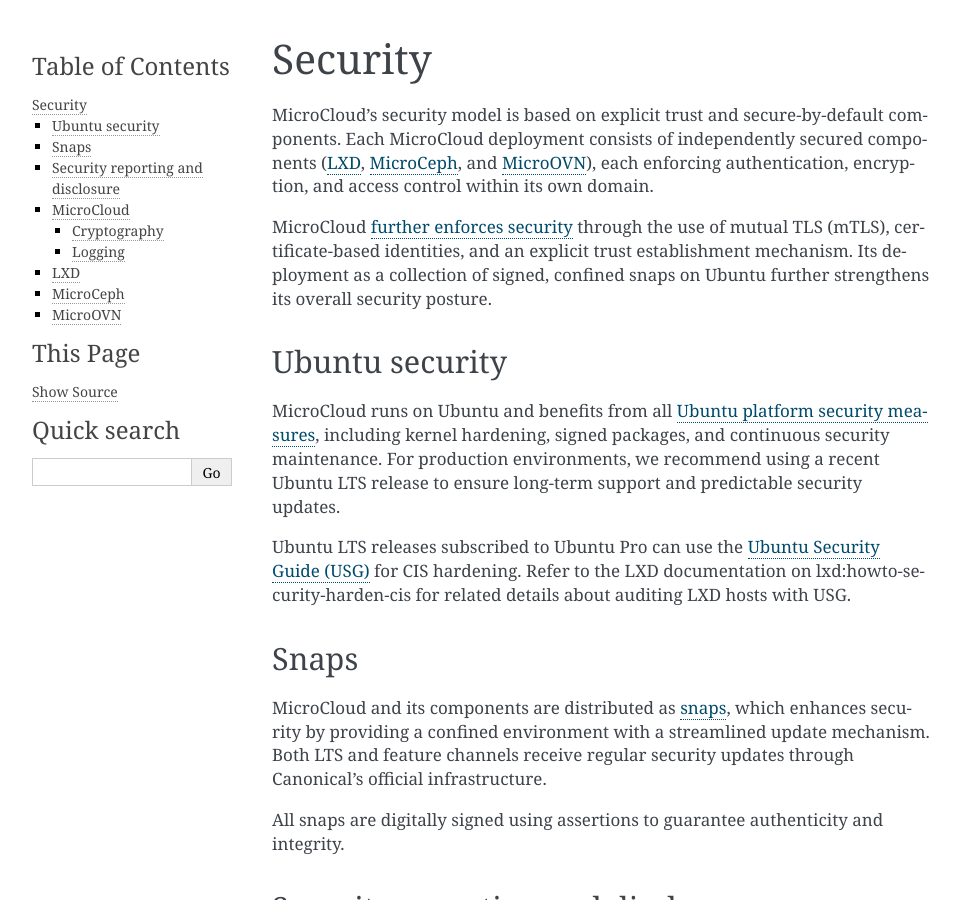
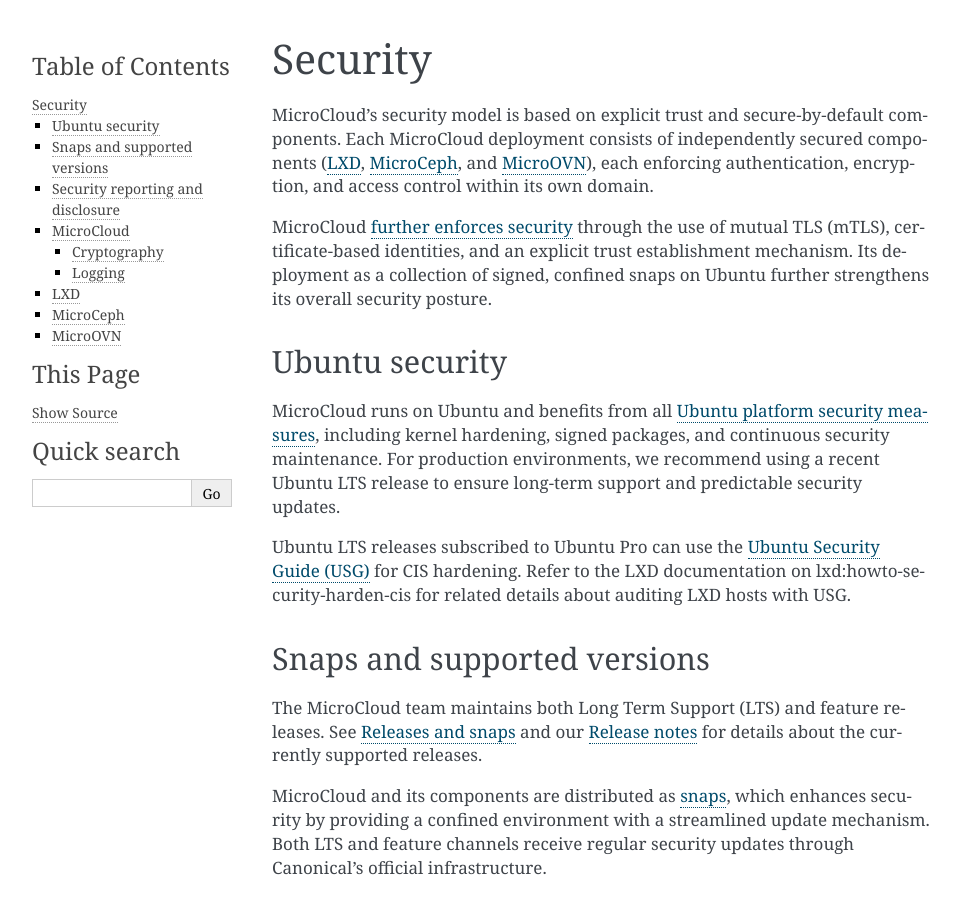
Before and after one commit to canonical/microcloud, a Sphinx documentation site: the page built from doc/explanation/security.md, in a window 1280 px wide and 900 px high. Shown: the whole window, without its empty margins (148-1108 px from the left). Built offline with Sphinx 7.4.7, drawn with Linux system fonts in a browser that asks for light colours; the version number could not be read and is left out; comment, search, counter and statistics services are not loaded; cross-references to code outside the pages are shown as plain code.

Commit message:
doc: add release notes links to security page
Signed-off-by: Elijah Greenstein <elijah.greenstein@canonical.com>
(cherry picked from commit 9c040642b8d5a5ef8a0e8fbeff2e6d2914dd07a4)

```diff
--- a/doc/explanation/security.md
+++ b/doc/explanation/security.md
@@ -17,7 +17,9 @@
 Ubuntu LTS releases subscribed to Ubuntu Pro can use the [Ubuntu Security Guide (USG)](https://documentation.ubuntu.com/security/compliance/usg/) for CIS hardening. Refer to the LXD documentation on {ref}`lxd:howto-security-harden-cis` for related details about auditing LXD hosts with USG.
 
 (exp-security-snaps)=
-## Snaps
+## Snaps and supported versions
+
+The MicroCloud team maintains both Long Term Support (LTS) and feature releases. See {ref}`ref-releases-snaps` and our {ref}`ref-release-notes` for details about the currently supported releases.
 
 MicroCloud and its components are distributed as [snaps](https://snapcraft.io/docs), which enhances security by providing a confined environment with a streamlined update mechanism. Both LTS and feature channels receive regular security updates through Canonical’s official infrastructure.
 
```
